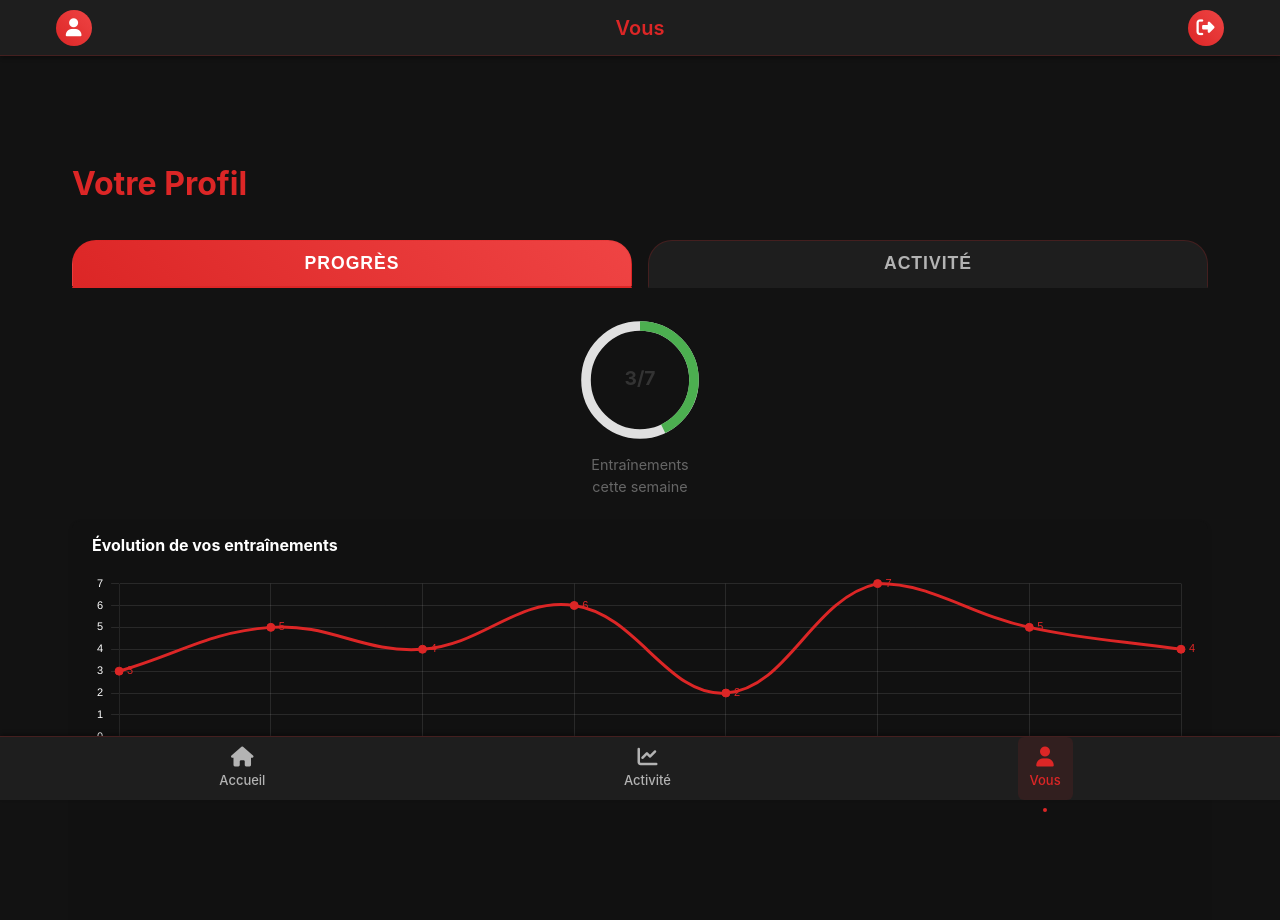
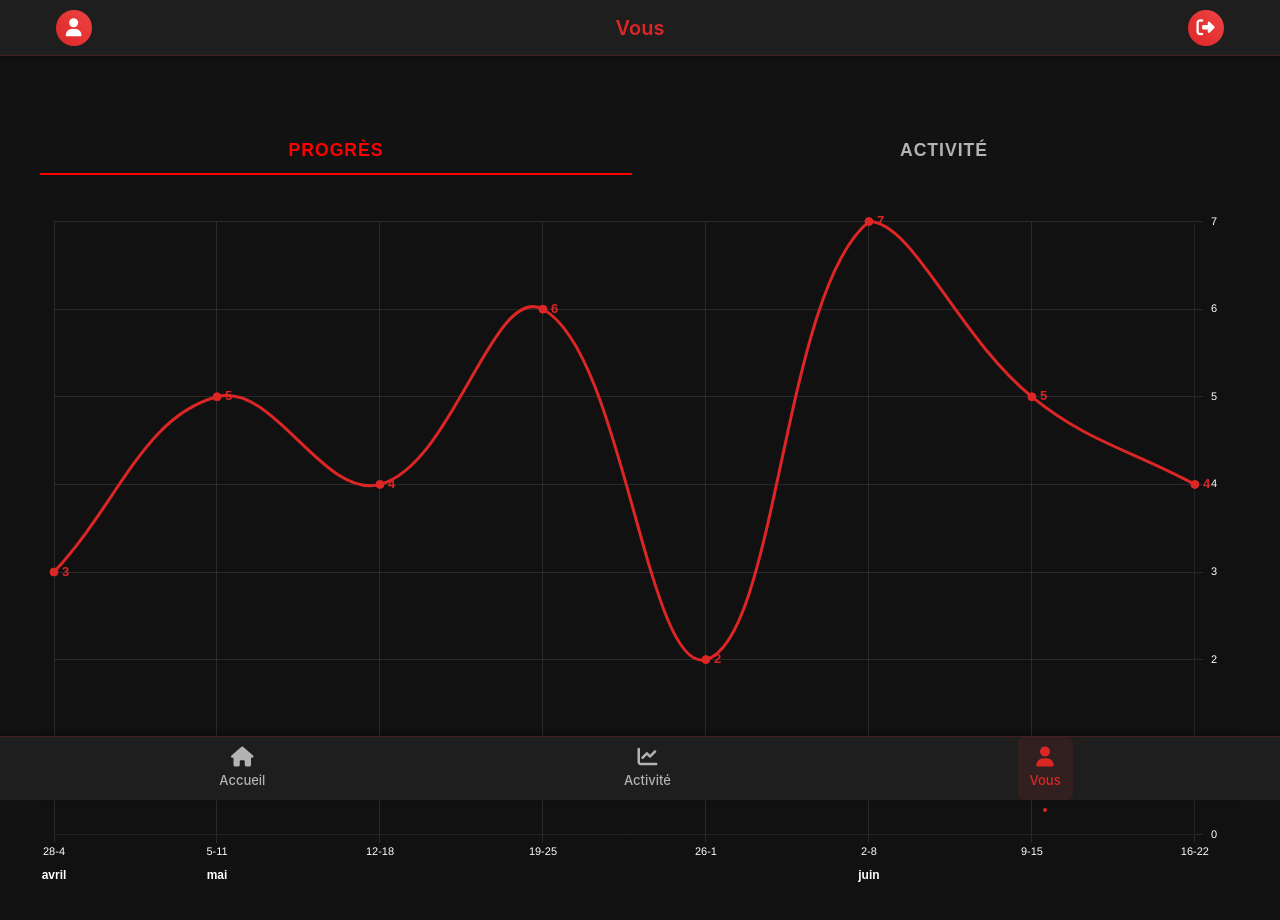
Before and after one commit to LumyaZ/musculia-front, an Angular app: page /dashboard/you in a window 1280 px wide. Shown: the top 920 px of the page. After the commit the page ends 888 px from the top, so only its background shows below. Built offline with nearby package versions, Linux system fonts and the light colour scheme; sample sign-in values are in the browser's storage.

Commit message:
feat: diverses améliorations UI sur la page You et Progress

```diff
--- a/src/app/views/dashboard/dashboard.component.html
+++ b/src/app/views/dashboard/dashboard.component.html
@@ -1,6 +1,6 @@
 <app-nav-bar></app-nav-bar>
+<app-header></app-header>
 
 <div class="dashboard-container">
-  <app-header></app-header>
   <router-outlet></router-outlet>
 </div>
--- a/src/app/views/dashboard/you/progress/progress.component.html
+++ b/src/app/views/dashboard/you/progress/progress.component.html
@@ -1,16 +1,4 @@
-<div class="progress-indicator">
-  <svg viewBox="0 0 100 100">
-    <circle class="bg" cx="50" cy="50" [attr.r]="radius" />
-    <circle class="fg" cx="50" cy="50" [attr.r]="radius"
-      [attr.stroke-dasharray]="circumference"
-      [attr.stroke-dashoffset]="dashoffset" />
-    <text x="50" y="54" text-anchor="middle" class="progress-text">{{ current }}/{{ goal }}</text>
-  </svg>
-  <div class="progress-label">Entraînements cette semaine</div>
-</div>
-
 <!-- Graphique d'évolution des entraînements -->
 <div class="workout-chart-container">
-  <h3>Évolution de vos entraînements</h3>
   <canvas #workoutChart></canvas>
 </div>
--- a/src/app/views/dashboard/you/progress/progress.component.scss
+++ b/src/app/views/dashboard/you/progress/progress.component.scss
@@ -1,62 +1,12 @@
-.progress-indicator {
-  width: 120px;
-  margin: 0 auto;
-
-  svg {
-    width: 100%;
-    height: auto;
-  }
-
-  circle {
-    fill: none;
-    stroke-width: 8;
-
-    &.bg {
-      stroke: #e0e0e0;
-    }
-
-    &.fg {
-      stroke: #4CAF50;
-      transform: rotate(-90deg);
-      transform-origin: 50% 50%;
-      transition: stroke-dashoffset 0.3s;
-    }
-  }
-
-  .progress-text {
-    font-size: 16px;
-    font-weight: bold;
-    fill: #333;
-  }
-
-  .progress-label {
-    text-align: center;
-    margin-top: 8px;
-    color: #666;
-    font-size: 0.9rem;
-  }
-}
-
 .workout-chart-container {
-  margin-top: 1.5rem;
-  padding: 0.75rem;
+  margin: 0;
   background-color: #111;
-  border-radius: 8px;
-  box-shadow: 0 2px 4px rgba(0, 0, 0, 0.1);
-  max-width: 100%;
+  width: 100%;
   aspect-ratio: 16/9;
-
-  h3 {
-    margin-bottom: 0.75rem;
-    color: #fff;
-    font-size: 1rem;
-    padding-left: 0.5rem;
-  }
 
   canvas {
     width: 100% !important;
     height: 100% !important;
     background: transparent;
-    max-height: 200px;
   }
 }
--- a/src/app/views/dashboard/you/progress/progress.component.ts
+++ b/src/app/views/dashboard/you/progress/progress.component.ts
@@ -13,27 +13,22 @@ export class ProgressComponent implements OnInit {
   @ViewChild('workoutChart') chartCanvas!: ElementRef;
   private chart: Chart | undefined;
 
-  // Générer dynamiquement les 8 dernières semaines
-  getLast8WeeksLabels(): string[] {
-    const labels: string[] = [];
+  // Générer dynamiquement les 8 dernières semaines avec labels de type "13-19"
+  getLast8WeeksLabels(): { label: string, start: Date, end: Date }[] {
+    const labels: { label: string, start: Date, end: Date }[] = [];
     const now = new Date();
+    // Trouver le dernier dimanche (fin de la semaine)
+    const lastSunday = new Date(now);
+    lastSunday.setDate(now.getDate() - now.getDay());
     for (let i = 7; i >= 0; i--) {
-      const d = new Date(now);
-      d.setDate(now.getDate() - i * 7);
-      const week = this.getWeekNumber(d);
-      labels.push(`S${week}`);
+      const end = new Date(lastSunday);
+      end.setDate(lastSunday.getDate() - i * 7);
+      const start = new Date(end);
+      start.setDate(end.getDate() - 6);
+      const label = `${start.getDate()}-${end.getDate()}`;
+      labels.push({ label, start, end });
     }
     return labels;
-  }
-
-  // Helper pour obtenir le numéro de semaine
-  getWeekNumber(d: Date): number {
-    d = new Date(Date.UTC(d.getFullYear(), d.getMonth(), d.getDate()));
-    const dayNum = d.getUTCDay() || 7;
-    d.setUTCDate(d.getUTCDate() + 4 - dayNum);
-    const yearStart = new Date(Date.UTC(d.getUTCFullYear(),0,1));
-    const weekNum = Math.ceil((((d as any) - (yearStart as any)) / 86400000 + 1)/7);
-    return weekNum;
   }
 
   // Données simulées pour 8 semaines
@@ -57,7 +52,8 @@ export class ProgressComponent implements OnInit {
 
   private createChart() {
     const ctx = this.chartCanvas.nativeElement.getContext('2d');
-    const labels = this.getLast8WeeksLabels();
+    const weekLabels = this.getLast8WeeksLabels();
+    const labels = weekLabels.map(w => w.label);
     if (this.chart) this.chart.destroy();
     this.chart = new Chart(ctx, {
       type: 'line',
@@ -105,6 +101,7 @@ export class ProgressComponent implements OnInit {
             }
           },
           y: {
+            position: 'right',
             beginAtZero: true,
             ticks: {
               color: '#fff',
@@ -124,11 +121,11 @@ export class ProgressComponent implements OnInit {
             left: 5,
             right: 15,
             top: 10,
-            bottom: 5
+            bottom: 20 // plus de place pour le mois
           }
         }
       },
-      plugins: [this.dataLabelPlugin()]
+      plugins: [this.dataLabelPlugin(), this.monthLabelPlugin(weekLabels)]
     });
   }
 
@@ -143,7 +140,7 @@ export class ProgressComponent implements OnInit {
           meta.data.forEach((point: any, index: number) => {
             const value = dataset.data[index];
             ctx.save();
-            ctx.font = '11px Arial';
+            ctx.font = 'bold 13px Arial';
             ctx.fillStyle = '#DC2626';
             ctx.textAlign = 'left';
             ctx.textBaseline = 'middle';
@@ -155,6 +152,34 @@ export class ProgressComponent implements OnInit {
     };
   }
 
+  // Plugin pour afficher le mois sous la première semaine du mois
+  private monthLabelPlugin(weekLabels: { label: string, start: Date, end: Date }[]) {
+    return {
+      id: 'monthLabel',
+      afterDraw: (chart: any) => {
+        const ctx = chart.ctx;
+        ctx.save();
+        ctx.font = 'bold 12px Arial';
+        ctx.fillStyle = '#fff';
+        ctx.textAlign = 'center';
+        ctx.textBaseline = 'top';
+        const xAxis = chart.scales.x;
+        let lastMonth: string | null = null;
+        weekLabels.forEach((week, i) => {
+          const month = week.start.toLocaleString('fr-FR', { month: 'long' });
+          if (lastMonth !== month) {
+            // Position du label sous le tick
+            const x = xAxis.getPixelForTick(i);
+            const y = xAxis.bottom + 8;
+            ctx.fillText(month, x, y);
+            lastMonth = month;
+          }
+        });
+        ctx.restore();
+      }
+    };
+  }
+
   ngOnDestroy() {
     if (this.chart) {
       this.chart.destroy();
--- a/src/app/views/dashboard/you/you.component.html
+++ b/src/app/views/dashboard/you/you.component.html
@@ -1,6 +1,4 @@
 <div class="you-container">
-  <h1>Votre Profil</h1>
-
   <div class="you-tabs">
     <button [class.active]="selectedTab === 'progress'" (click)="selectTab('progress')">Progrès</button>
     <button [class.active]="selectedTab === 'activity'" (click)="selectTab('activity')">Activité</button>
--- a/src/app/views/dashboard/you/you.component.scss
+++ b/src/app/views/dashboard/you/you.component.scss
@@ -2,18 +2,15 @@
 @use "../../../../styles/_variables.scss" as *;
 
 .you-container {
-  padding: 2rem;
-  max-width: 1200px;
-  margin: 0 auto;
+  margin-top: 2.5em;
+  padding: 0;
+
   background-color: map.get($colors, 'background');
-  min-height: 100vh;
-  padding-top: 4.5rem;
-  padding-bottom: 4rem;
-
-  h1 {
-    color: map.get($colors, 'primary');
-    margin-bottom: 2rem;
-  }
+  min-height: calc(100vh - 104px); // 48px header + 56px navbar for mobile
+  height: calc(100vh - 104px);
+  width: 100%;
+  display: flex;
+  flex-direction: column;
 }
 
 .profile-section {
@@ -101,14 +98,12 @@
       background-color: map.get($colors, 'hover');
       color: map.get($colors, 'primary');
       border-color: map.get($colors, 'primary');
+      box-shadow: none;
     }
   }
 }
 
 @media (max-width: 768px) {
-  .you-container {
-    padding: 1rem;
-  }
 
   .profile-header {
     flex-direction: column;
@@ -125,6 +120,13 @@
   }
 }
 
+@media (min-width: 768px) {
+  .you-container {
+    min-height: calc(100vh - 120px); // 56px header + 64px navbar for desktop
+    height: calc(100vh - 120px);
+  }
+}
+
 .you-tabs {
   display: flex;
   justify-content: center;
@@ -132,26 +134,30 @@
   margin-bottom: 2rem;
 
   button {
-    background: map.get($colors, 'surface');
-    border: 1px solid map.get($colors, 'border');
+    background: transparent;
+    border: none;
     padding: 0.75rem 2rem;
     font-size: 1.1rem;
     font-weight: 600;
     color: map.get($colors, 'text-secondary');
-    border-radius: 24px 24px 0 0;
+    border-radius: 0;
     cursor: pointer;
     transition: all 0.3s ease;
     border-bottom: 2px solid transparent;
   }
 
   button.active {
-    color: map.get($colors, 'primary-contrast');
-    background: linear-gradient(45deg, map.get($colors, 'primary'), map.get($colors, 'primary-light'));
-    border-bottom: 2px solid map.get($colors, 'primary');
+    color: #FF0000;
+    background: transparent;
+    border-bottom: 2px solid #FF0000;
+    box-shadow: none;
   }
 }
 
 .you-content {
   width: 100%;
-  min-height: 200px;
+  height: 100%;
+  flex: 1;
+  display: flex;
+  flex-direction: column;
 }
```
